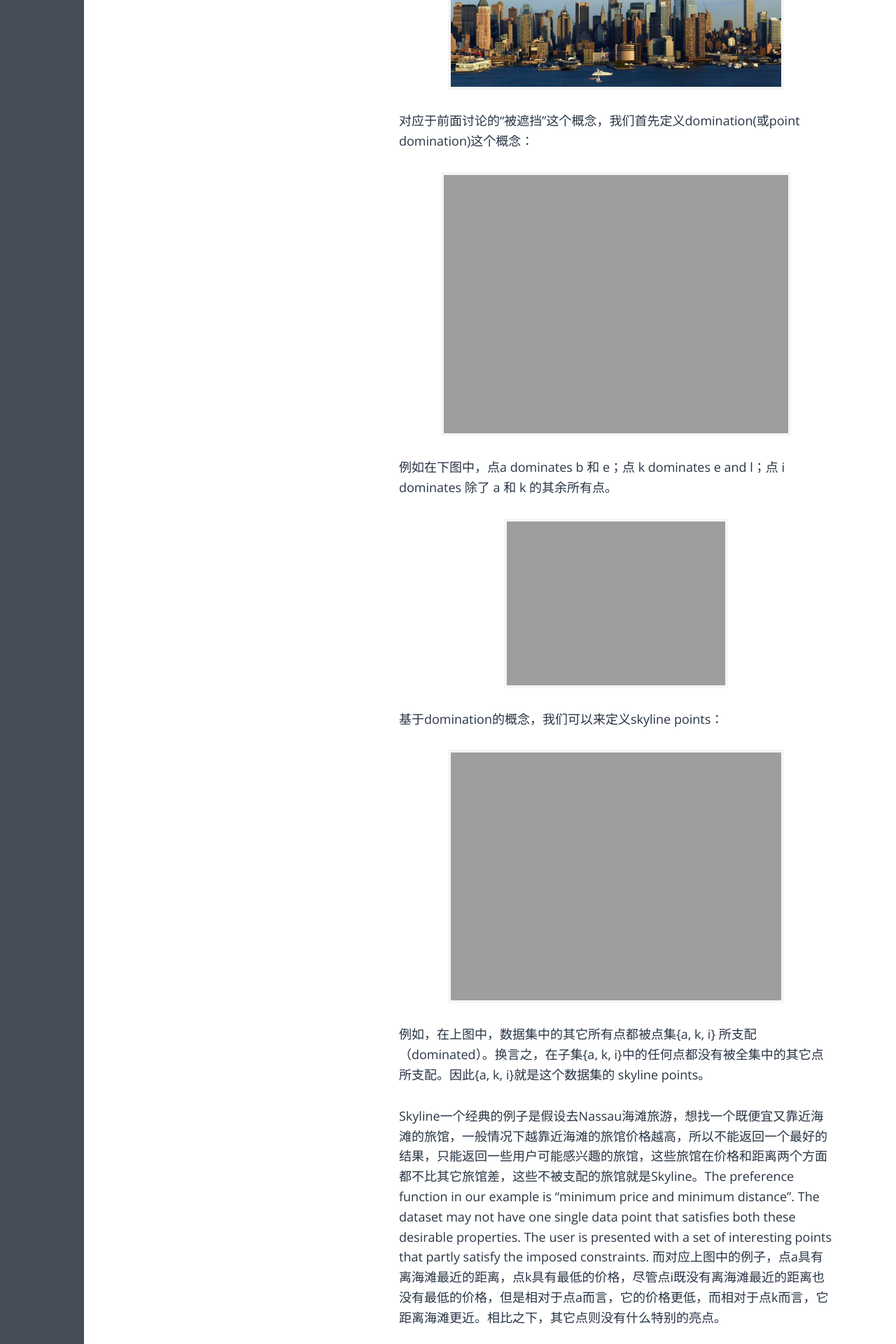
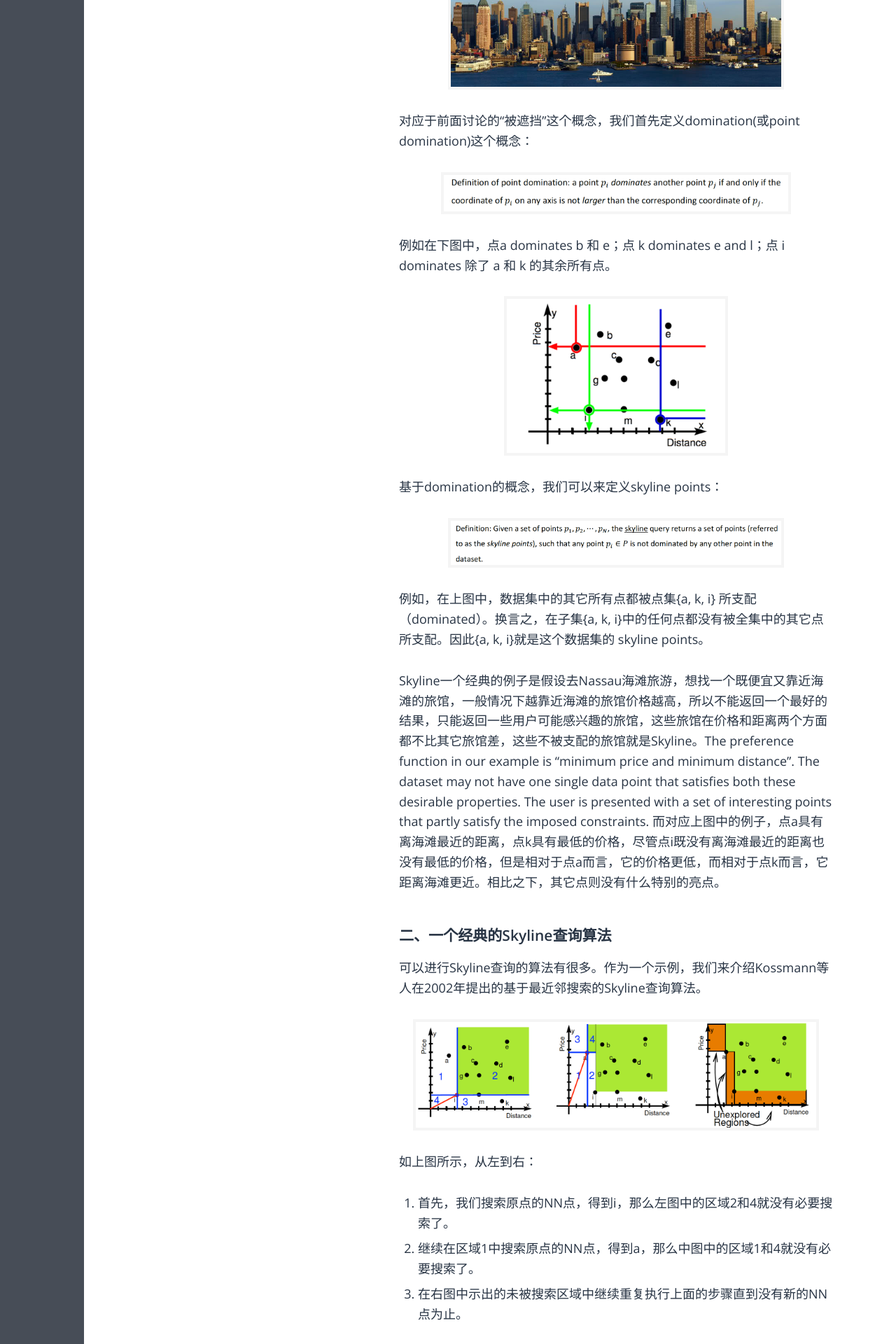
Before and after one commit to fzuo/baimafujinji, a Jekyll site: the page built from _posts/datamining/2009-08-17-skyline-query.md, in a window 1280 px wide. Shown: the part 1286-3206 px from the top of the page at 70% size. Built offline with Jekyll 4.4.1, drawn with Linux system fonts in a browser that asks for light colours; some web fonts are replaced; some of the changed text lies outside the part shown.

Commit message:
Update 2009-08-17-skyline-query.md

```diff
--- a/_posts/datamining/2009-08-17-skyline-query.md
+++ b/_posts/datamining/2009-08-17-skyline-query.md
@@ -34,19 +34,19 @@
 对应于前面讨论的“被遮挡”这个概念，我们首先定义domination(或point domination)这个概念：
 
 <p align="center">
-<img src="https://fzuo.github.io/assets/img/datamining/datamining26.jpg" width="500">
+<img src="https://fzuo.github.io/assets/img/datamining/datamining26.png" width="500">
 </p>
 
 例如在下图中，点a dominates b 和 e；点 k dominates e and l；点 i dominates 除了 a 和 k 的其余所有点。
 
 <p align="center">
-<img src="https://fzuo.github.io/assets/img/datamining/datamining27.jpg" width="320">
+<img src="https://fzuo.github.io/assets/img/datamining/datamining27.png" width="320">
 </p>
 
 基于domination的概念，我们可以来定义skyline points：
 
 <p align="center">
-<img src="https://fzuo.github.io/assets/img/datamining/datamining28.jpg" width="480">
+<img src="https://fzuo.github.io/assets/img/datamining/datamining28.png" width="480">
 </p>
 
 例如，在上图中，数据集中的其它所有点都被点集\{a, k, i\} 所支配（dominated）。换言之，在子集\{a, k, i\}中的任何点都没有被全集中的其它点所支配。因此{a, k, i}就是这个数据集的 skyline points。
@@ -61,7 +61,7 @@
 可以进行Skyline查询的算法有很多。作为一个示例，我们来介绍Kossmann等人在2002年提出的基于最近邻搜索的Skyline查询算法。
 
 <p align="center">
-<img src="https://fzuo.github.io/assets/img/datamining/datamining29.jpg" width="580">
+<img src="https://fzuo.github.io/assets/img/datamining/datamining29.png" width="580">
 </p>
 
 如上图所示，从左到右：
```
